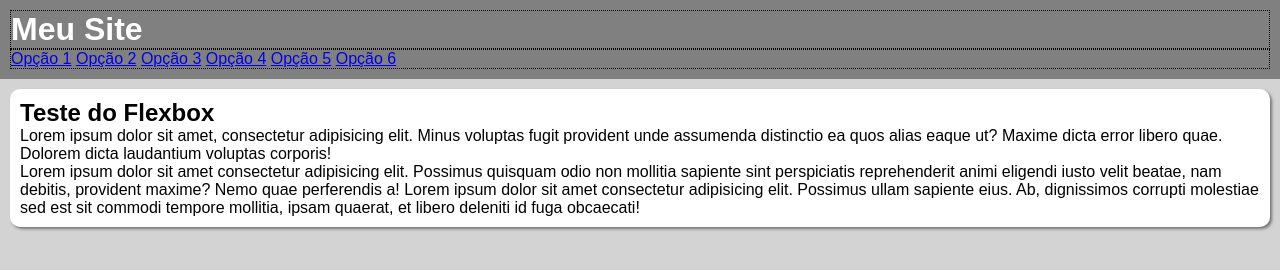
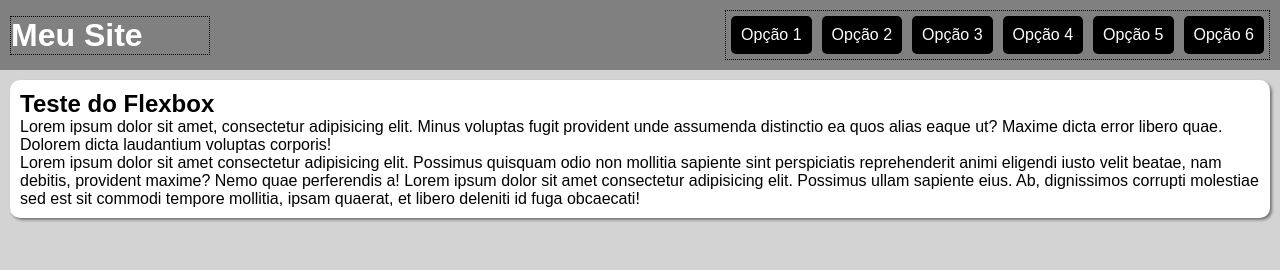
Before and after one commit to gilbertobragga/html-css, a plain HTML site: page exercicios/ex027-flexbox/flex012 - siteflexbox/index.html in a window 1280 px wide. Drawn offline with Linux system fonts and the light colour scheme.

Commit message:
Update style.css

```diff
--- a/exercicios/ex027-flexbox/flex012 - siteflexbox/style.css
+++ b/exercicios/ex027-flexbox/flex012 - siteflexbox/style.css
@@ -16,14 +16,40 @@
     background-color: gray;
     color: white;
     padding: 10px;
+
+    display: flex;
+    flex-flow: row wrap;
+    justify-content: space-between;
+    align-items: center;
 }
 
 header h1 {
     border: 1px dotted black;
+    flex: 0 0 200px;
 }
 
 header nav {
     border: 1px dotted black;
+
+    display: flex;
+    flex-flow: row wrap;
+    justify-content: flex-end;
+}
+
+nav a {
+    background-color: black;
+    color: white;
+    padding: 10px;
+    margin: 5px;
+    text-align: center;
+    text-decoration: none;
+    border-radius: 5px;
+}
+
+nav a:hover {
+    background-color: white;
+    color: black;
+    transition-duration: 0.4s;
 }
 
 main {
```
